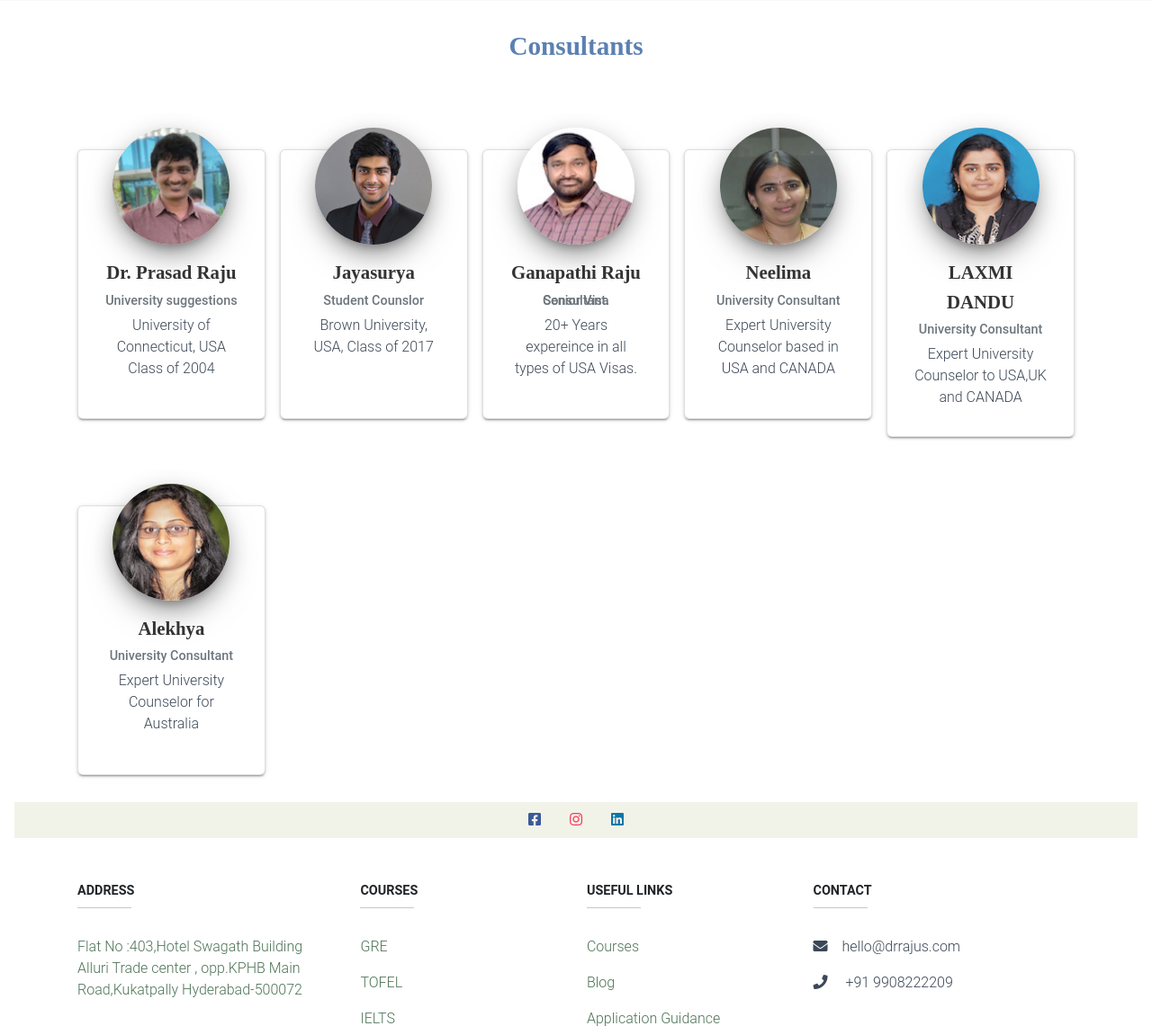
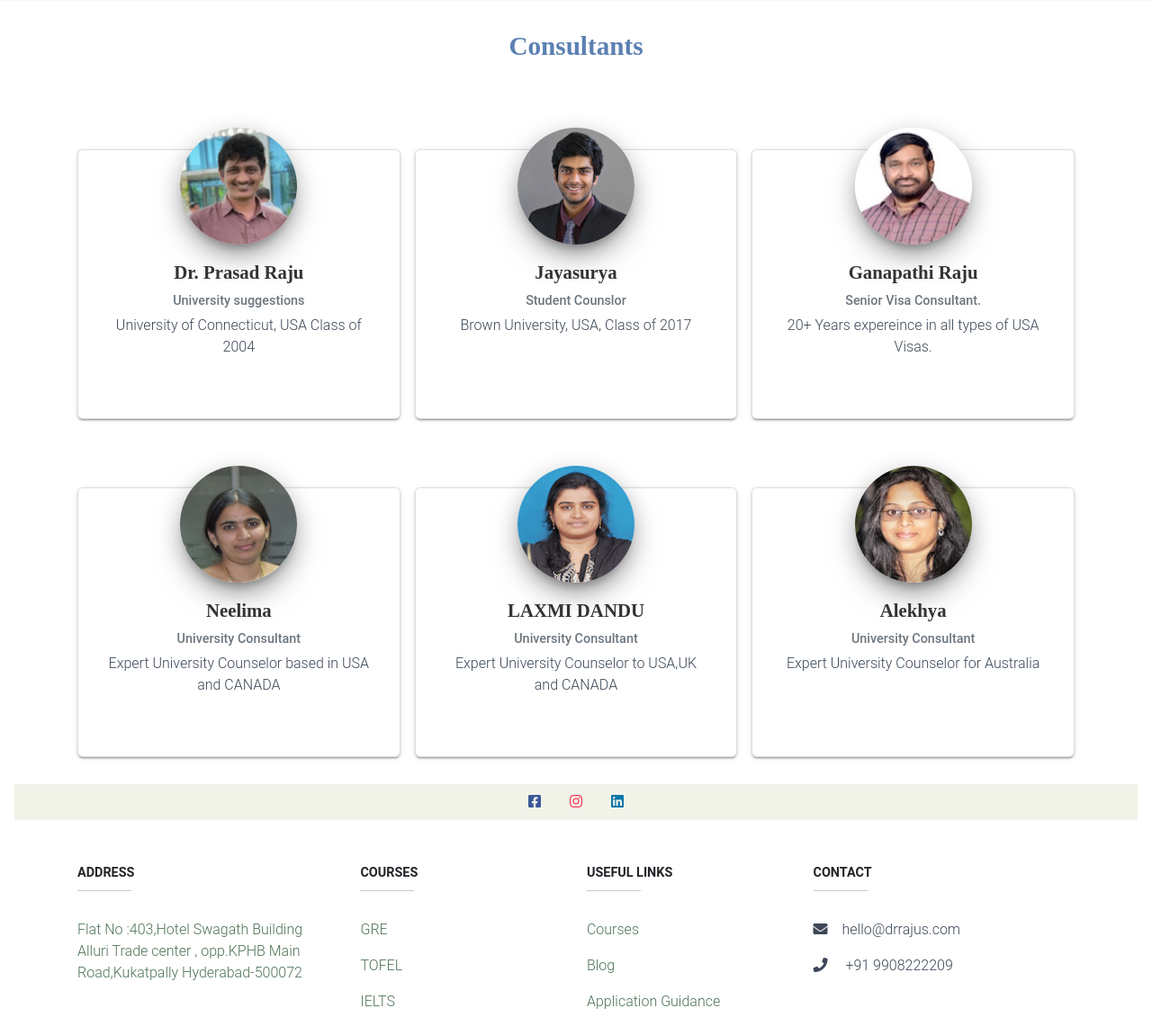
Before and after one commit to GA352491/drrajus, a Django app: page /consultancy/ in a window 1280 px wide. Shown: the part 3398-4539 px from the top of the page at 90% size. Run offline with Django 3.2, Linux system fonts and the light colour scheme; some libraries are stand-ins or nearby versions.

Commit message:
Update Application_Guidance.html

```diff
--- a/elearning/templates/application_guidance/Application_Guidance.html
+++ b/elearning/templates/application_guidance/Application_Guidance.html
@@ -222,7 +222,7 @@ We will make sure you draft strong essays and letters that represent your profil
     <h3 style="text-align: center;color: #5b80b2">Consultants</h3>
     <div class="container mt-5 pt-3">
         <div class="row row-cols-1 row-cols-lg-5 g-2 g-lg-3">
-             <div class="col-md-3">
+            <div class="col-lg-4">
                 <div class="card card-profile">
                     <div class="card-avatar">
                         <img class="card-img-top mx-auto d-block"
@@ -236,7 +236,7 @@ We will make sure you draft strong essays and letters that represent your profil
                     </div>
                 </div>
             </div>
-            <div class="col-md-3">
+            <div class="col-lg-4">
                 <div class="card card-profile">
                     <div class="card-avatar">
                         <img class="card-img-top mx-auto d-block"
@@ -250,8 +250,7 @@ We will make sure you draft strong essays and letters that represent your profil
                     </div>
                 </div>
             </div>
-
-            <div class="col-md-3">
+            <div class="col-lg-4">
                 <div class="card card-profile">
                     <div class="card-avatar">
                         <a href="#"> <img class="img"
@@ -267,7 +266,7 @@ We will make sure you draft strong essays and letters that represent your profil
                     </div>
                 </div>
             </div>
-            <div class="col-md-3">
+            <div class="col-lg-4">
                 <div class="card card-profile">
                     <div class="card-avatar">
                         <a href="#"> <img class="img"
@@ -282,7 +281,7 @@ We will make sure you draft strong essays and letters that represent your profil
                     </div>
                 </div>
             </div>
-            <div class="col-md-3">
+            <div class="col-lg-4">
                 <div class="card card-profile">
                     <div class="card-avatar">
                         <a href="#"> <img class="img"
@@ -298,7 +297,7 @@ We will make sure you draft strong essays and letters that represent your profil
                     </div>
                 </div>
             </div>
-            <div class="col-md-3">
+            <div class="col-lg-4">
                 <div class="card card-profile">
                     <div class="card-avatar">
                         <a href="#">
```
